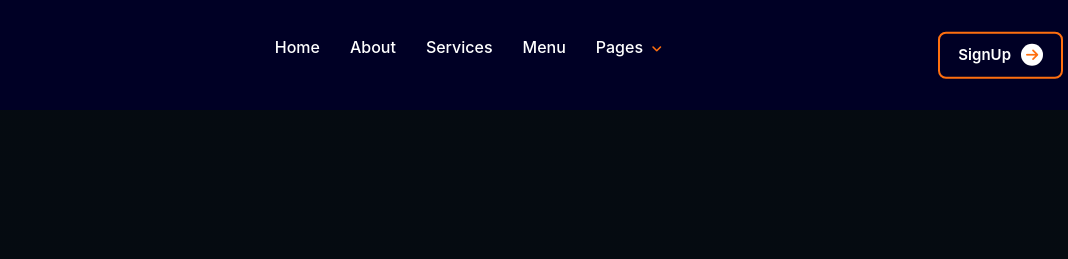
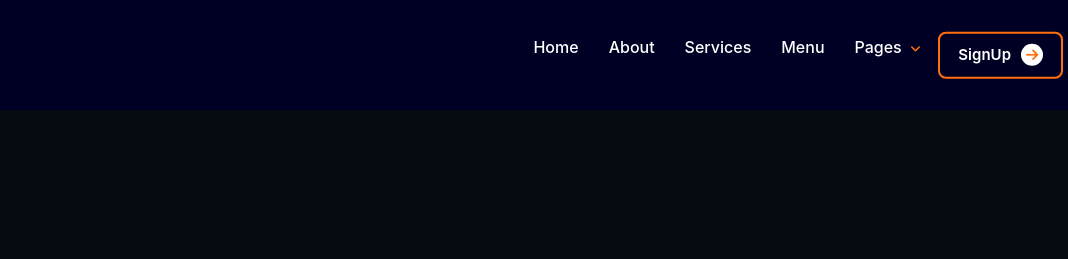
Before and after one commit to Thapoojaa/uki-assignment-03, a plain HTML site: page index.html in a window 1280 px wide. Shown: the top 259 px of the page, 212-1280 px from the left. Drawn offline with nearby package versions, Linux system fonts and the light colour scheme.

Commit message:
index.html

```diff
--- a/index.html
+++ b/index.html
@@ -15,6 +15,7 @@
             <div class="logo">
                 <img src="./assets/image/finallogo.png" alt="Home Logo">
             </div>
+            <div class="nav-container">
                 <ul class="nav-links">
                     <li><a href="#home">Home</a></li>
                     <li><a href="#about">About</a></li>
@@ -30,9 +31,11 @@
                 <button class="signup-btn">
                     SignUp <span class="arrow"><i class="fas fa-arrow-right"></i></span>
                 </button>
+            </div>
         </nav>
     </header>
 
+    <!-- Home Section -->
     <section id="home" class="hero">
         <div class="hero-content">
             <h1>From Our Kitchen to Your Table, Fresh Every Day</h1>
```
Lines whose indentation alone changed are shown as unchanged.
